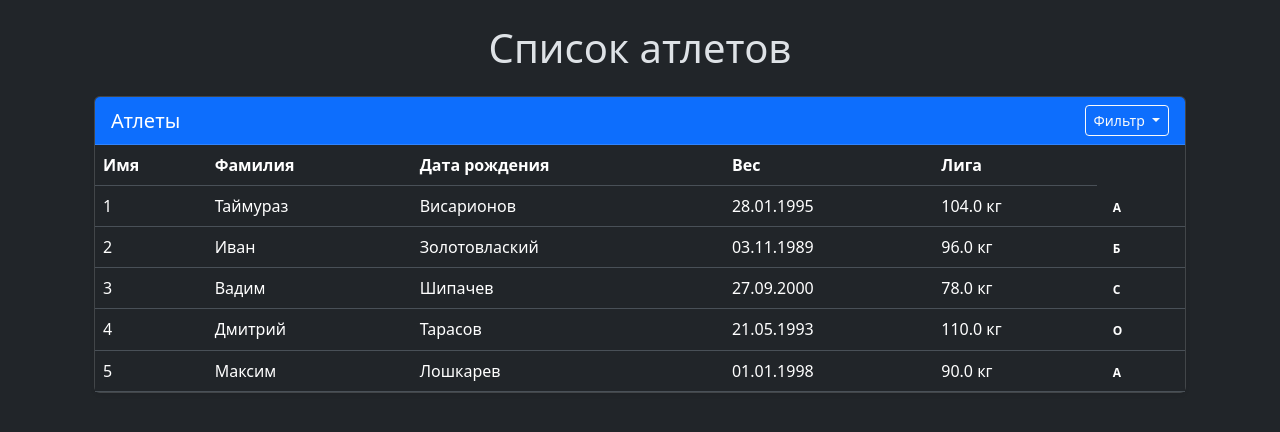
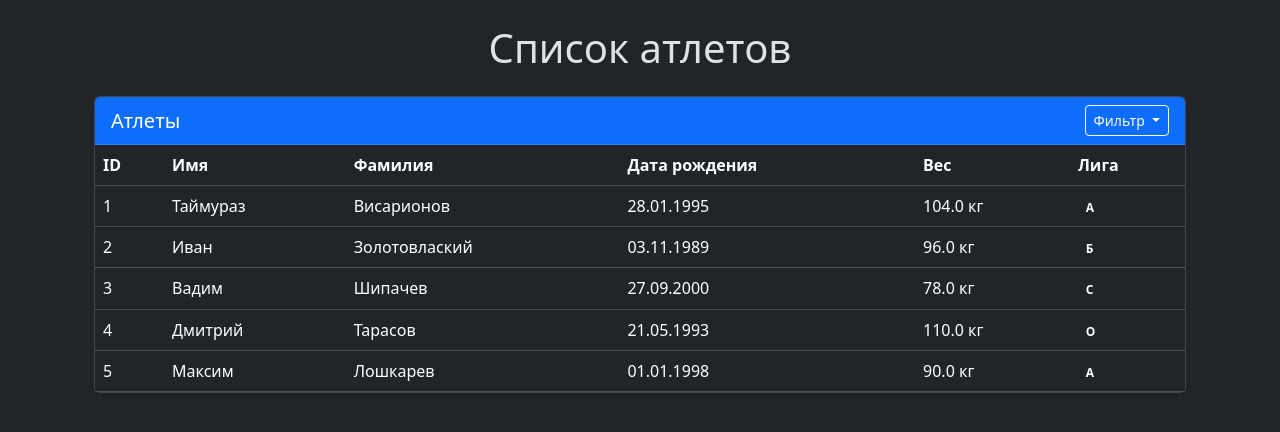
Before and after one commit to projectile0/aen_counter, a Flask app: page /athlets in a window 1280 px wide. Shown: the part 56-488 px from the top of the page. Run offline with Flask 3, Linux system fonts and the light colour scheme; a user stored in the database is signed in; data comes from the database, SQL or seed files in the repository; both versions use the stored data as it was after the commit.

Commit message:
.gitignore:add db; list_athletes.html: fix headers

```diff
--- a/templates/list_athlets.html
+++ b/templates/list_athlets.html
@@ -38,6 +38,7 @@
             <table class="table table-hover mb-0">
                 <thead class="thead-light">
                     <tr>
+                        <th scope="col" class="text-nowrap">ID</th>
                         <th scope="col" class="text-nowrap">Имя</th>
                         <th scope="col" class="text-nowrap">
                             Фамилия
```
Also changed, not shown: db/database.db, 1 other file.
